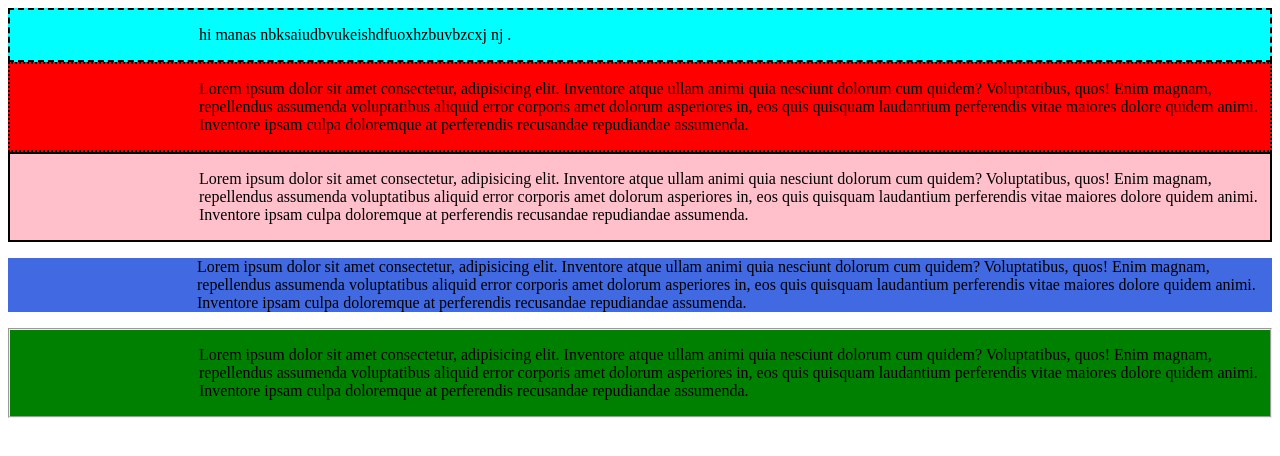
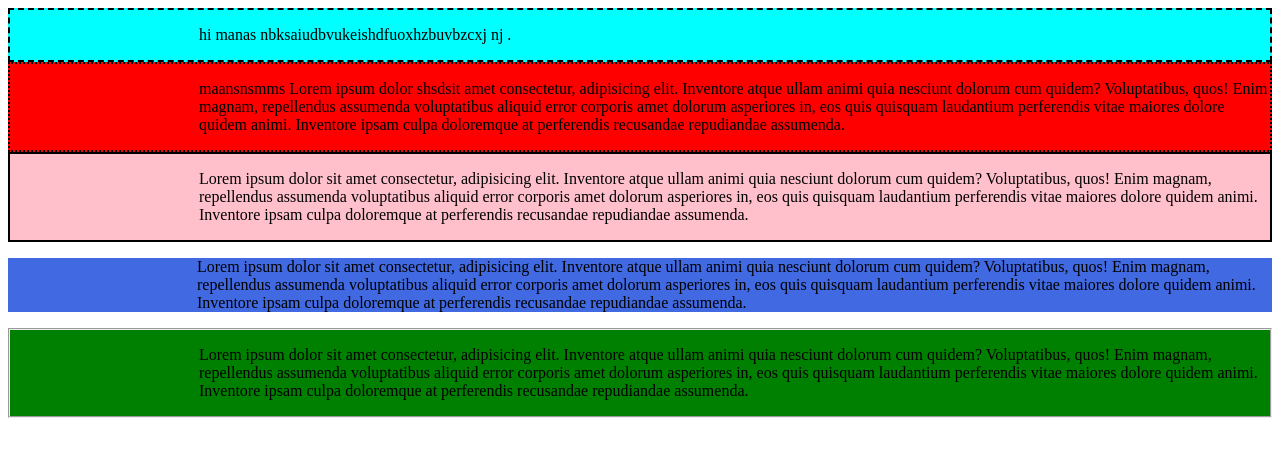
Before and after one commit to ManaS066/WeatherWEB, a plain HTML site: page fwt.html in a window 1280 px wide. Drawn offline with Linux system fonts and the light colour scheme.

Commit message:
Update fwt.html
addition

```diff
--- a/fwt.html
+++ b/fwt.html
@@ -41,7 +41,11 @@
         <p>  hi manas nbksaiudbvukeishdfuoxhzbuvbzcxj nj .</p>
     </div>
     <div id="b">
-        <p>Lorem ipsum dolor sit amet consectetur, adipisicing elit. Inventore atque ullam animi quia nesciunt dolorum
+        <p>maansnsmms
+
+
+
+            Lorem ipsum dolor shsdsit amet consectetur, adipisicing elit. Inventore atque ullam animi quia nesciunt dolorum
             cum quidem? Voluptatibus, quos! Enim magnam, repellendus assumenda voluptatibus aliquid error corporis amet
             dolorum asperiores in, eos quis quisquam laudantium perferendis vitae maiores dolore quidem animi. Inventore
             ipsam culpa doloremque at perferendis recusandae repudiandae assumenda.</p>
```
